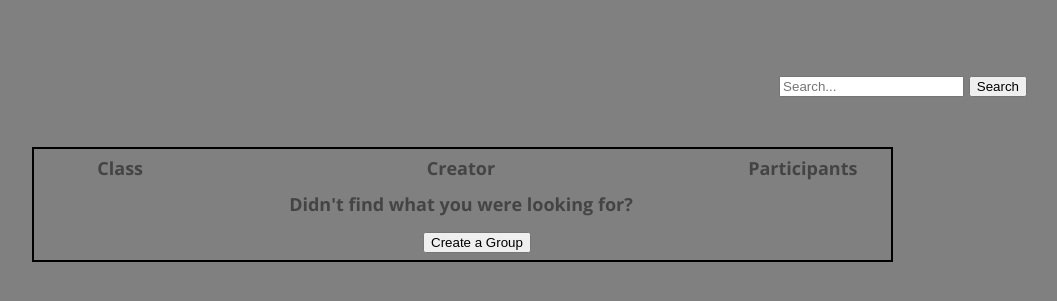
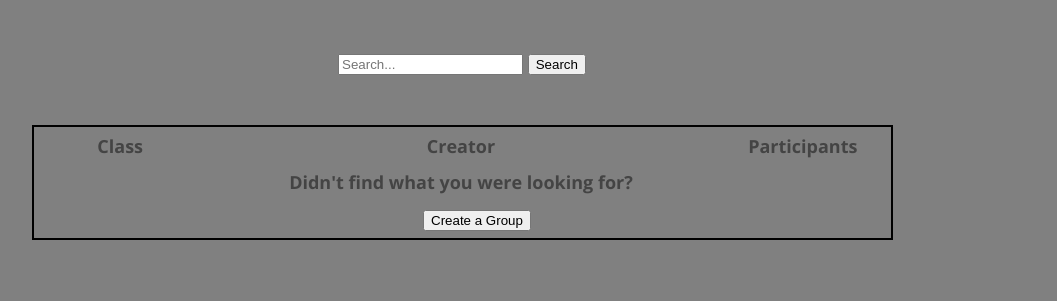
Before and after one commit to cirjeffrey/Bubble, a PHP site: page /FindSG.php in a window 1280 px wide. Shown: the part 66-367 px from the top of the page, without its empty margins (178-1235 px from the left). Run offline with PHP 8.4, Linux system fonts and the light colour scheme; the visitor is signed in with stand-in values (Sample User, id 1); data that the repository does not hold is empty.

Commit message:
Update style.css

```diff
--- a/root/style.css
+++ b/root/style.css
@@ -1,6 +1,11 @@
 /* Fonts from Google Fonts - more at https://fonts.google.com */
 @import url('https://fonts.googleapis.com/css?family=Open+Sans:400,700');
 @import url('https://fonts.googleapis.com/css?family=Merriweather:400,700');
+
+[title]
+{
+float:right;
+}
 
 body {
   text-align: center;
@@ -45,9 +50,9 @@ li{
   float:left;
 }
 /*Please make this specific for navigator bar only it affects other divs*/
-div{
+/* div{
   float:right;
-}
+} */
 
 li a, .dropbtn
 {
```
